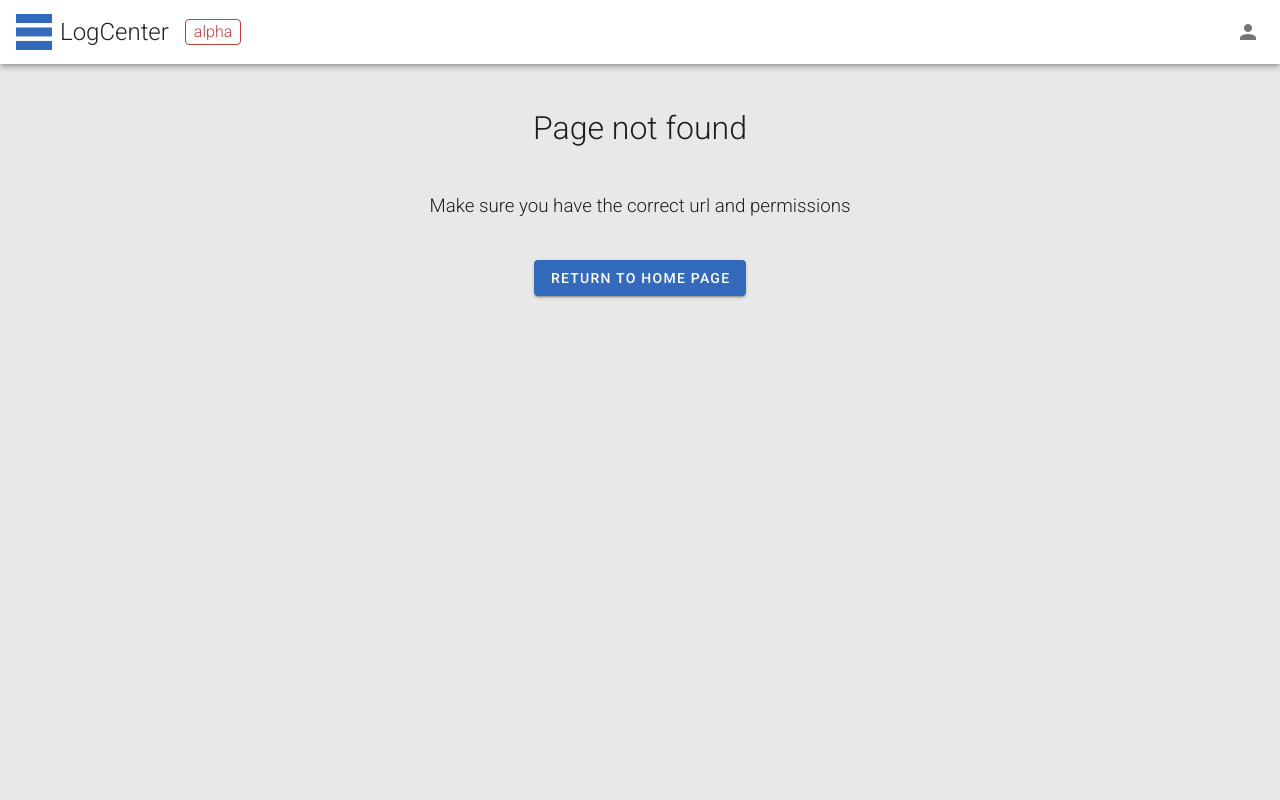
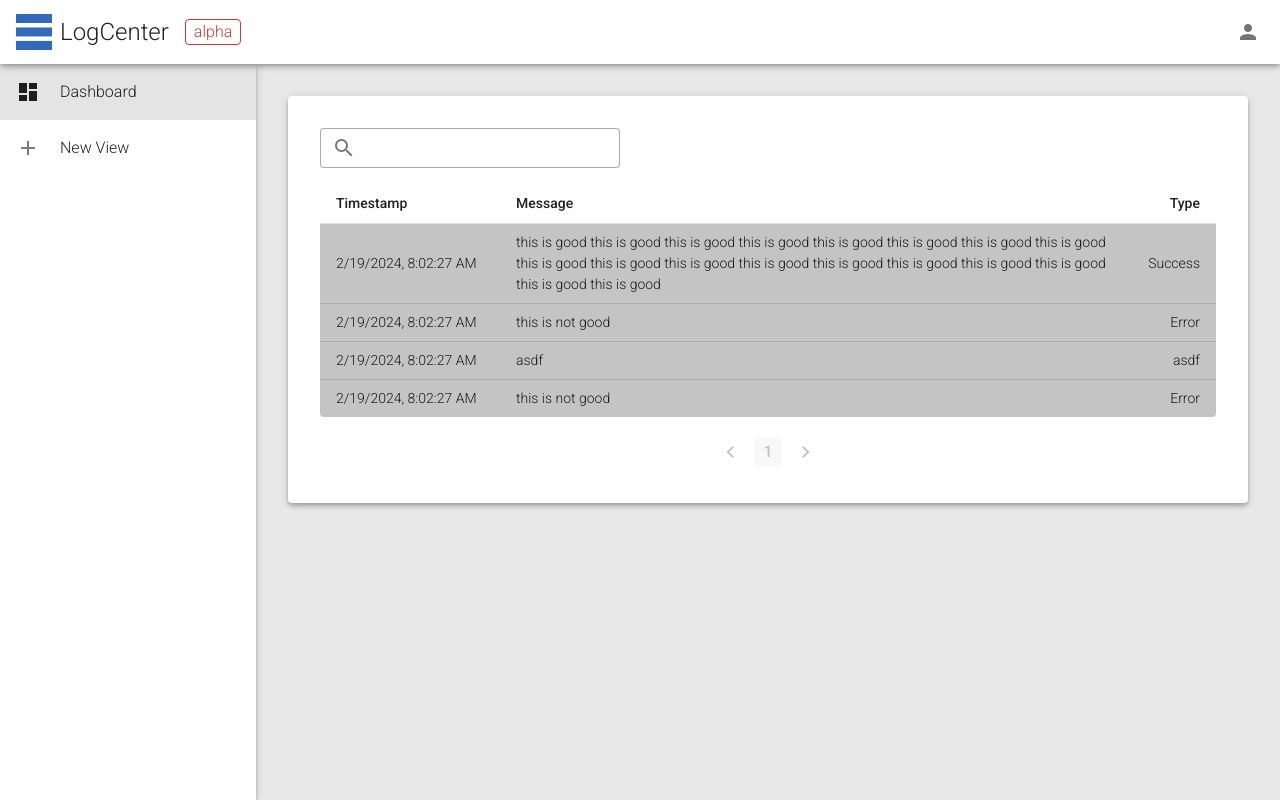
Before and after one commit to chris-oleson/logcenter, a Vue app: page /0 in a window 1280 px wide. Before the commit this address had no page. Built offline with nearby package versions, Linux system fonts and the light colour scheme.

Commit message:
Adding dynamic routes

```diff
--- a/package.json
+++ b/package.json
@@ -10,6 +10,7 @@
     },
     "dependencies": {
         "pinia": "^2.1.7",
+        "pinia-plugin-persistedstate": "^3.2.1",
         "tinycolor2": "^1.6.0",
         "vue": "^3.4.15",
         "vue-router": "^4.2.5",
--- a/src/App.vue
+++ b/src/App.vue
@@ -1,7 +1,7 @@
 <template>
     <v-app>
         <TopBar></TopBar>
-        <SideBar v-if="route.path == '/'"></SideBar>
+        <SideBar></SideBar>
         <v-main>
             <RouterView></RouterView>
         </v-main>
--- a/src/components/SideBar.vue
+++ b/src/components/SideBar.vue
@@ -18,8 +18,10 @@
 
 <script setup>
 import { ref, computed } from 'vue'
-import { useRoute } from 'vue-router'
+import { useRoute, useRouter } from 'vue-router'
 const route = useRoute()
+const router = useRouter()
+import Dashboard from '/src/views/Dashboard'
 import { useStore } from '/src/pinia'
 const store = useStore()
 
@@ -31,15 +33,17 @@ const newView = ref({
 })
 
 const page = computed(() => {
-    if (route.path == '/') {
-        return 0
-    }
-    else {
-        return 1
-    }
+    return route.path.substring(1)
 })
 
 function addView() {
+    router.addRoute({
+        path: '/' + store.views.length,
+        component: Dashboard,
+        meta: {
+            title: newView.value.name + ' - LogCenter'
+        }
+    })
     store.views.push({
         name: newView.value.name,
         path: '/' + store.views.length,
--- a/src/main.js
+++ b/src/main.js
@@ -12,7 +12,9 @@ app.use(vuetify)
 
 // Pinia
 import { createPinia } from 'pinia'
+import piniaPluginPersistedstate from 'pinia-plugin-persistedstate'
 const pinia = createPinia()
+pinia.use(piniaPluginPersistedstate)
 app.use(pinia)
 
 app.mount('#app')
--- a/src/pinia.js
+++ b/src/pinia.js
@@ -7,7 +7,7 @@ export const useStore = defineStore('store', {
         views: [
             {
                 name: 'Dashboard',
-                path: '/',
+                path: '/0',
                 icon: 'mdi-view-dashboard'
             }
         ]
@@ -16,4 +16,6 @@ export const useStore = defineStore('store', {
     actions: {
 
     },
+
+    persist: true
 })
--- a/src/router.js
+++ b/src/router.js
@@ -15,7 +15,7 @@ export const router = createRouter({
             }
         },
         {
-            path: '/',
+            path: '/0',
             component: Dashboard,
             meta: {
                 title: 'Dashboard - LogCenter'
```
Also changed, not shown: 1 other file (tests, documents, lock files or other folders).
